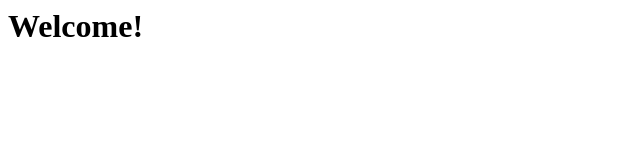
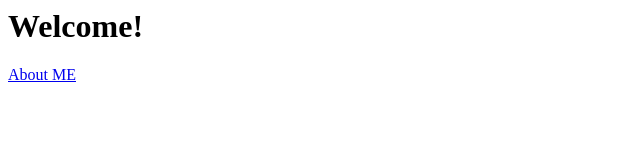
Before and after one commit to nathangthomas/personal_site, a plain HTML site: page app/views/index.html in a window 1280 px wide. Shown: the full height of the page, 0-640 px from the left. Drawn offline with Linux system fonts and the light colour scheme.

Commit message:
Add link to about page

```diff
--- a/app/views/index.html
+++ b/app/views/index.html
@@ -4,5 +4,6 @@
   </head>
   <body>
     <h1>Welcome!</h1>
+    <a href="/about">About ME</a>
   </body>
 </html>
```
